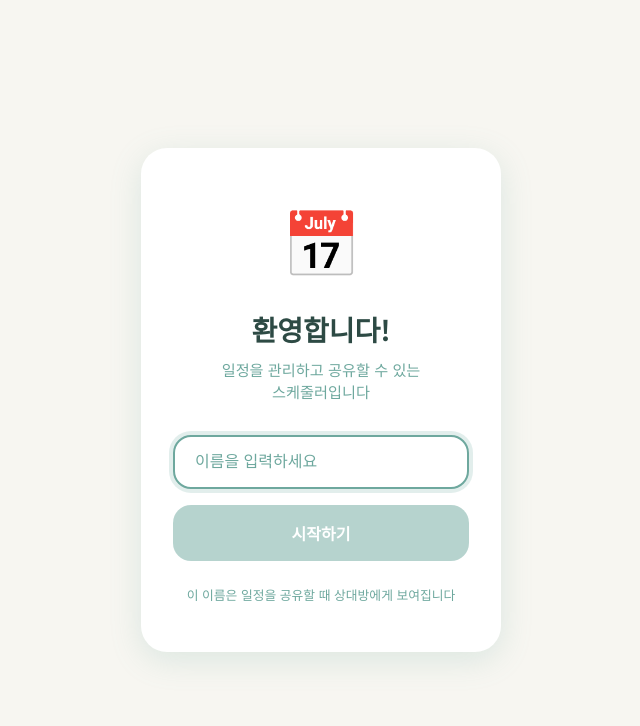
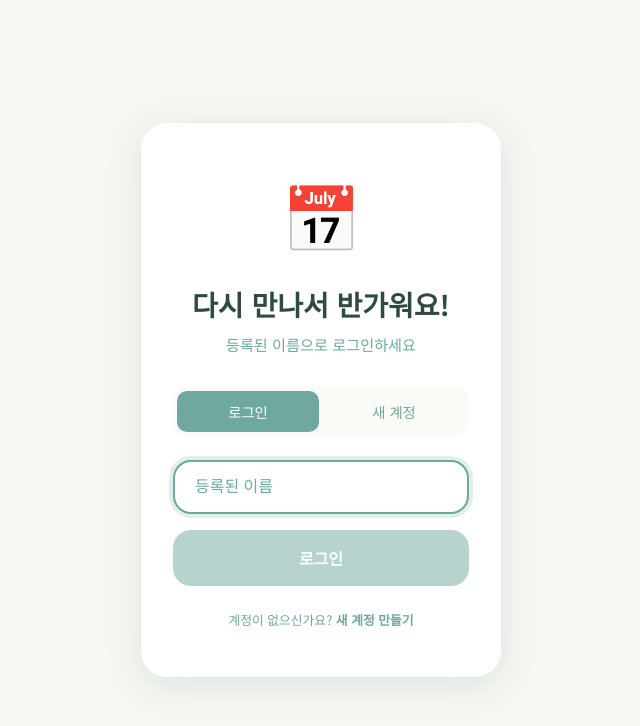
Before and after one commit to sum37/scheduler, a React (Vite) app: page / in a window 1280 px wide. Shown: the top 726 px of the page, without its empty margins (319-959 px from the left). Built offline with nearby package versions, Linux system fonts and the light colour scheme.

Commit message:
로그인/회원가입

```diff
--- a/src/App.tsx
+++ b/src/App.tsx
@@ -11,7 +11,7 @@ import { FirebaseProvider, useFirebase } from './FirebaseContext';
 import './index.css';
 
 function App() {
-  const { currentUser, setUserName } = useFirebase();
+  const { currentUser, login, register } = useFirebase();
   const [currentView, setCurrentView] = useState<ViewType>('daily');
   const [selectedDate, setSelectedDate] = useState(new Date());
   const scrollTimeoutRef = useRef<number | null>(null);
@@ -88,13 +88,9 @@ function App() {
     }
   };
 
-  const handleOnboardingComplete = (name: string) => {
-    setUserName(name);
-  };
-
-  // 사용자 이름이 없으면 온보딩 화면 표시
-  if (!currentUser || !currentUser.name) {
-    return <OnboardingView onComplete={handleOnboardingComplete} />;
+  // 로그인 안 됐으면 온보딩 화면 표시
+  if (!currentUser) {
+    return <OnboardingView onLogin={login} onRegister={register} />;
   }
 
   return (
--- a/src/FirebaseContext.tsx
+++ b/src/FirebaseContext.tsx
@@ -5,8 +5,10 @@ import {
   onSnapshot,
   setDoc,
   deleteDoc,
+  getDocs,
   writeBatch,
   query,
+  where,
   Unsubscribe
 } from 'firebase/firestore';
 import { db } from './firebase';
@@ -34,7 +36,8 @@ interface CalendarData {
 interface FirebaseContextType {
   // 사용자 정보
   currentUser: User | null;
-  setUserName: (name: string) => void;
+  login: (name: string) => Promise<{ success: boolean; error?: string }>;
+  register: (name: string) => Promise<{ success: boolean; error?: string }>;
   logout: () => void;
 
   // 연결 상태
@@ -88,22 +91,18 @@ const USER_NAME_KEY = 'calendar_user_name';
 const USER_COLOR_KEY = 'calendar_user_color';
 
 export function FirebaseProvider({ children }: { children: ReactNode }) {
-  // 사용자 정보
+  // 사용자 정보 (로컬 스토리지에서 복원)
   const [currentUser, setCurrentUser] = useState<User | null>(() => {
     const id = localStorage.getItem(USER_ID_KEY);
-    const name = localStorage.getItem(USER_NAME_KEY) || localStorage.getItem('userName') || '';
-    const color = localStorage.getItem(USER_COLOR_KEY) || USER_COLORS[0];
+    const name = localStorage.getItem(USER_NAME_KEY);
+    const color = localStorage.getItem(USER_COLOR_KEY);
 
-    if (id) {
+    // 모든 정보가 있어야 로그인 상태
+    if (id && name && color) {
       return { id, name, color };
     }
 
-    // 새 사용자 ID 생성
-    const newId = generateUserId();
-    const newColor = USER_COLORS[Math.floor(Math.random() * USER_COLORS.length)];
-    localStorage.setItem(USER_ID_KEY, newId);
-    localStorage.setItem(USER_COLOR_KEY, newColor);
-    return { id: newId, name, color: newColor };
+    return null;
   });
 
   const [isConnected, setIsConnected] = useState(false);
@@ -120,31 +119,88 @@ export function FirebaseProvider({ children }: { children: ReactNode }) {
     weeklyGoals: localStore.getWeeklyGoals(),
   });
 
-  // 사용자 이름 설정
-  const setUserName = useCallback((name: string) => {
-    localStorage.setItem(USER_NAME_KEY, name);
-    localStorage.setItem('userName', name);
+  // 회원가입
+  const register = useCallback(async (name: string): Promise<{ success: boolean; error?: string }> => {
+    try {
+      const normalizedName = name.trim().toLowerCase();
 
-    setCurrentUser(prev => {
-      if (prev) {
-        // 기존 사용자가 있으면 이름만 업데이트
-        return { ...prev, name };
-      } else {
-        // 새 사용자 생성 (로그아웃 후 재접속 시)
-        const newId = `user_${Date.now()}_${Math.random().toString(36).substr(2, 9)}`;
-        const newColor = USER_COLORS[Math.floor(Math.random() * USER_COLORS.length)];
-        localStorage.setItem(USER_ID_KEY, newId);
-        localStorage.setItem(USER_COLOR_KEY, newColor);
-        return { id: newId, name, color: newColor };
+      // 이름 중복 체크
+      const usersRef = collection(db, 'users');
+      const q = query(usersRef, where('normalizedName', '==', normalizedName));
+      const snapshot = await getDocs(q);
+
+      if (!snapshot.empty) {
+        return { success: false, error: '이미 사용 중인 이름입니다' };
       }
-    });
 
-    // Firebase에 사용자 정보 업데이트
-    if (roomCode && currentUser) {
-      const userRef = doc(db, 'rooms', roomCode, 'users', currentUser.id);
-      setDoc(userRef, { ...currentUser, name }, { merge: true });
+      // 새 사용자 생성
+      const newId = generateUserId();
+      const newColor = USER_COLORS[Math.floor(Math.random() * USER_COLORS.length)];
+      const newUser: User & { normalizedName: string; createdAt: number } = {
+        id: newId,
+        name: name.trim(),
+        color: newColor,
+        normalizedName,
+        createdAt: Date.now(),
+      };
+
+      // Firebase에 저장
+      await setDoc(doc(db, 'users', newId), newUser);
+
+      // 로컬 스토리지에 저장
+      localStorage.setItem(USER_ID_KEY, newId);
+      localStorage.setItem(USER_NAME_KEY, name.trim());
+      localStorage.setItem(USER_COLOR_KEY, newColor);
+
+      setCurrentUser({ id: newId, name: name.trim(), color: newColor });
+
+      return { success: true };
+    } catch (error) {
+      console.error('Register error:', error);
+      return { success: false, error: 'Firebase 연결 오류' };
     }
-  }, [roomCode, currentUser]);
+  }, []);
+
+  // 로그인
+  const login = useCallback(async (name: string): Promise<{ success: boolean; error?: string }> => {
+    try {
+      const normalizedName = name.trim().toLowerCase();
+
+      // Firebase에서 사용자 찾기
+      const usersRef = collection(db, 'users');
+      const q = query(usersRef, where('normalizedName', '==', normalizedName));
+      const snapshot = await getDocs(q);
+
+      if (snapshot.empty) {
+        return { success: false, error: '등록되지 않은 이름입니다' };
+      }
+
+      const userData = snapshot.docs[0].data();
+      const user: User = {
+        id: userData.id,
+        name: userData.name,
+        color: userData.color,
+      };
+
+      // 로컬 스토리지에 저장
+      localStorage.setItem(USER_ID_KEY, user.id);
+      localStorage.setItem(USER_NAME_KEY, user.name);
+      localStorage.setItem(USER_COLOR_KEY, user.color);
+
+      // 기존 roomCode 복원
+      const savedRoomCode = localStorage.getItem(ROOM_CODE_KEY);
+      if (savedRoomCode) {
+        setRoomCode(savedRoomCode);
+      }
+
+      setCurrentUser(user);
+
+      return { success: true };
+    } catch (error) {
+      console.error('Login error:', error);
+      return { success: false, error: 'Firebase 연결 오류' };
+    }
+  }, []);
 
   // 로그아웃 (이름, ID 모두 삭제)
   const logout = useCallback(async () => {
@@ -592,7 +648,8 @@ export function FirebaseProvider({ children }: { children: ReactNode }) {
   return (
     <FirebaseContext.Provider value={{
       currentUser,
-      setUserName,
+      login,
+      register,
       logout,
       isConnected,
       roomCode,
--- a/src/components/OnboardingView.tsx
+++ b/src/components/OnboardingView.tsx
@@ -1,42 +1,95 @@
 import { useState } from 'react';
 
 interface OnboardingViewProps {
-  onComplete: (name: string) => void;
+  onLogin: (name: string) => Promise<{ success: boolean; error?: string }>;
+  onRegister: (name: string) => Promise<{ success: boolean; error?: string }>;
 }
 
-export default function OnboardingView({ onComplete }: OnboardingViewProps) {
+type Mode = 'login' | 'register';
+
+export default function OnboardingView({ onLogin, onRegister }: OnboardingViewProps) {
+  const [mode, setMode] = useState<Mode>('login');
   const [name, setName] = useState('');
   const [isSubmitting, setIsSubmitting] = useState(false);
+  const [error, setError] = useState<string | null>(null);
 
-  const handleSubmit = (e: React.FormEvent) => {
+  const handleSubmit = async (e: React.FormEvent) => {
     e.preventDefault();
     if (!name.trim()) return;
 
     setIsSubmitting(true);
-    onComplete(name.trim());
+    setError(null);
+
+    try {
+      const result = mode === 'login'
+        ? await onLogin(name.trim())
+        : await onRegister(name.trim());
+
+      if (!result.success) {
+        setError(result.error || '오류가 발생했습니다');
+        setIsSubmitting(false);
+      }
+      // 성공하면 App에서 자동으로 화면 전환됨
+    } catch (err) {
+      setError('네트워크 오류가 발생했습니다');
+      setIsSubmitting(false);
+    }
+  };
+
+  const toggleMode = () => {
+    setMode(mode === 'login' ? 'register' : 'login');
+    setError(null);
+    setName('');
   };
 
   return (
     <div className="onboarding-container">
       <div className="onboarding-card">
         <div className="onboarding-icon">📅</div>
-        <h1 className="onboarding-title">환영합니다!</h1>
+        <h1 className="onboarding-title">
+          {mode === 'login' ? '다시 만나서 반가워요!' : '처음 오셨군요!'}
+        </h1>
         <p className="onboarding-subtitle">
-          일정을 관리하고 공유할 수 있는<br />
-          스케줄러입니다
+          {mode === 'login'
+            ? '등록된 이름으로 로그인하세요'
+            : '사용할 이름을 등록하세요'
+          }
         </p>
+
+        {/* 모드 전환 탭 */}
+        <div className="onboarding-tabs">
+          <button
+            className={`onboarding-tab ${mode === 'login' ? 'active' : ''}`}
+            onClick={() => { setMode('login'); setError(null); }}
+            type="button"
+          >
+            로그인
+          </button>
+          <button
+            className={`onboarding-tab ${mode === 'register' ? 'active' : ''}`}
+            onClick={() => { setMode('register'); setError(null); }}
+            type="button"
+          >
+            새 계정
+          </button>
+        </div>
 
         <form onSubmit={handleSubmit} className="onboarding-form">
           <div className="onboarding-input-wrapper">
             <input
               type="text"
               value={name}
-              onChange={(e) => setName(e.target.value)}
-              placeholder="이름을 입력하세요"
-              className="onboarding-input"
+              onChange={(e) => { setName(e.target.value); setError(null); }}
+              placeholder={mode === 'login' ? '등록된 이름' : '새로운 이름'}
+              className={`onboarding-input ${error ? 'error' : ''}`}
               autoFocus
               maxLength={20}
             />
+            {error && (
+              <div className="onboarding-error">
+                {error}
+              </div>
+            )}
           </div>
 
           <button
@@ -44,12 +97,18 @@ export default function OnboardingView({ onComplete }: OnboardingViewProps) {
             className="onboarding-button"
             disabled={!name.trim() || isSubmitting}
           >
-            {isSubmitting ? '시작하는 중...' : '시작하기'}
+            {isSubmitting
+              ? (mode === 'login' ? '로그인 중...' : '등록 중...')
+              : (mode === 'login' ? '로그인' : '계정 만들기')
+            }
           </button>
         </form>
 
         <p className="onboarding-hint">
-          이 이름은 일정을 공유할 때 상대방에게 보여집니다
+          {mode === 'login'
+            ? <>계정이 없으신가요? <span className="onboarding-link" onClick={toggleMode}>새 계정 만들기</span></>
+            : <>이미 계정이 있으신가요? <span className="onboarding-link" onClick={toggleMode}>로그인</span></>
+          }
         </p>
       </div>
     </div>
--- a/src/components/ProfileView.tsx
+++ b/src/components/ProfileView.tsx
@@ -18,16 +18,14 @@ interface ProfileViewProps {
 export default function ProfileView({ date, weekStart }: ProfileViewProps) {
   const [categories, setCategories] = useState<Category[]>([]);
   const [stats, setStats] = useState<{ categoryId: string; hours: number }[]>([]);
-  const [isEditingName, setIsEditingName] = useState(false);
   const weekDays = getWeekDays(date);
 
   // Firebase 공유 관련
-  const { isConnected, roomCode, roomUsers, currentUser, setUserName, logout, createRoom, joinRoom, leaveRoom } = useFirebase();
+  const { isConnected, roomCode, roomUsers, currentUser, logout, createRoom, joinRoom, leaveRoom } = useFirebase();
   const [joinCodeInput, setJoinCodeInput] = useState('');
   const [isCreatingRoom, setIsCreatingRoom] = useState(false);
   const [isJoiningRoom, setIsJoiningRoom] = useState(false);
   const [showCopySuccess, setShowCopySuccess] = useState(false);
-  const [tempName, setTempName] = useState(currentUser?.name || '');
 
   const loadData = useCallback(() => {
     setCategories(getCategories());
@@ -44,11 +42,6 @@ export default function ProfileView({ date, weekStart }: ProfileViewProps) {
 
   const totalHours = stats.reduce((sum, s) => sum + s.hours, 0);
   const maxHours = Math.max(...stats.map(s => s.hours), 1);
-
-  const handleNameSave = () => {
-    setUserName(tempName);
-    setIsEditingName(false);
-  };
 
   // 공유 룸 생성
   const handleCreateRoom = async () => {
@@ -232,39 +225,17 @@ export default function ProfileView({ date, weekStart }: ProfileViewProps) {
         <div className="profile-section">
           <div className="profile-item">
             <label className="profile-label">이름</label>
-            {isEditingName ? (
-              <div className="profile-name-edit">
-                <input
-                  type="text"
-                  value={tempName}
-                  onChange={(e) => setTempName(e.target.value)}
-                  className="profile-name-input"
-                  placeholder="이름을 입력하세요"
-                  autoFocus
-                  onKeyDown={(e) => {
-                    if (e.key === 'Enter') handleNameSave();
-                    if (e.key === 'Escape') {
-                      setTempName(currentUser?.name || '');
-                      setIsEditingName(false);
-                    }
-                  }}
-                />
-                <button className="profile-name-save" onClick={handleNameSave}>
-                  저장
-                </button>
-              </div>
-            ) : (
-              <div
-                className="profile-name-display"
-                onClick={() => {
-                  setTempName(currentUser?.name || '');
-                  setIsEditingName(true);
-                }}
-              >
-                {currentUser?.name || '이름을 설정해주세요'}
-                <span className="profile-edit-icon">✏️</span>
-              </div>
-            )}
+            <div className="profile-name-display" style={{ cursor: 'default' }}>
+              <span style={{
+                display: 'inline-block',
+                width: 12,
+                height: 12,
+                borderRadius: '50%',
+                backgroundColor: currentUser?.color || 'var(--accent-primary)',
+                marginRight: 8
+              }} />
+              {currentUser?.name || ''}
+            </div>
           </div>
         </div>
       </section>
--- a/src/index.css
+++ b/src/index.css
@@ -1650,6 +1650,63 @@ body.scrolling * {
   margin: 24px 0 0 0;
 }
 
+.onboarding-link {
+  color: var(--accent-primary);
+  cursor: pointer;
+  font-weight: 600;
+}
+
+.onboarding-link:hover {
+  text-decoration: underline;
+}
+
+.onboarding-tabs {
+  display: flex;
+  gap: 4px;
+  background: var(--bg-tertiary);
+  padding: 4px;
+  border-radius: var(--radius-md);
+  margin-bottom: 24px;
+}
+
+.onboarding-tab {
+  flex: 1;
+  padding: 10px 16px;
+  font-size: 0.9rem;
+  font-weight: 500;
+  color: var(--text-muted);
+  background: transparent;
+  border: none;
+  border-radius: var(--radius-sm);
+  cursor: pointer;
+  transition: all 0.2s ease;
+}
+
+.onboarding-tab.active {
+  color: white;
+  background: var(--accent-primary);
+}
+
+.onboarding-tab:hover:not(.active) {
+  color: var(--text-primary);
+  background: var(--bg-hover);
+}
+
+.onboarding-input.error {
+  border-color: var(--danger);
+}
+
+.onboarding-input.error:focus {
+  box-shadow: 0 0 0 4px rgba(196, 92, 74, 0.15);
+}
+
+.onboarding-error {
+  color: var(--danger);
+  font-size: 0.8rem;
+  margin-top: 8px;
+  text-align: left;
+}
+
 /* ===== Logout Button ===== */
 .logout-button {
   width: 100%;
```
